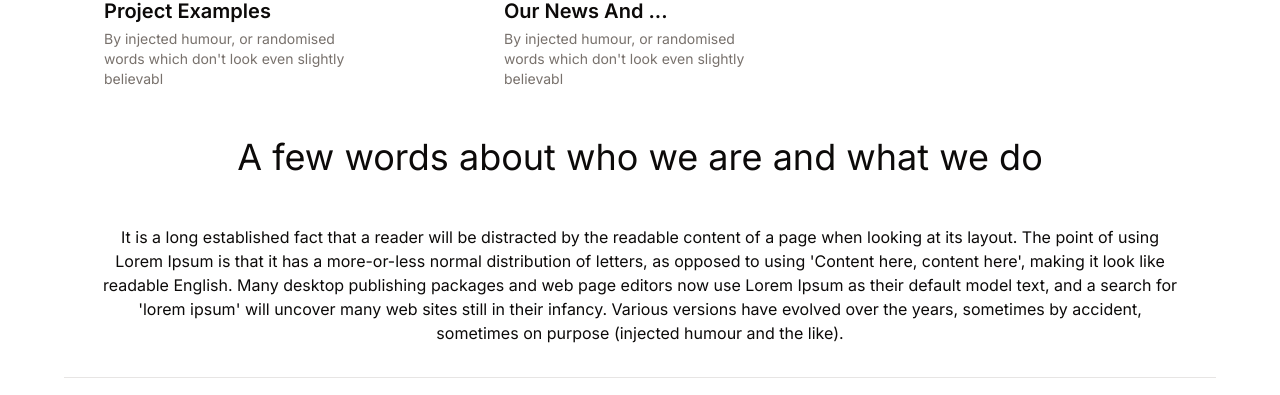
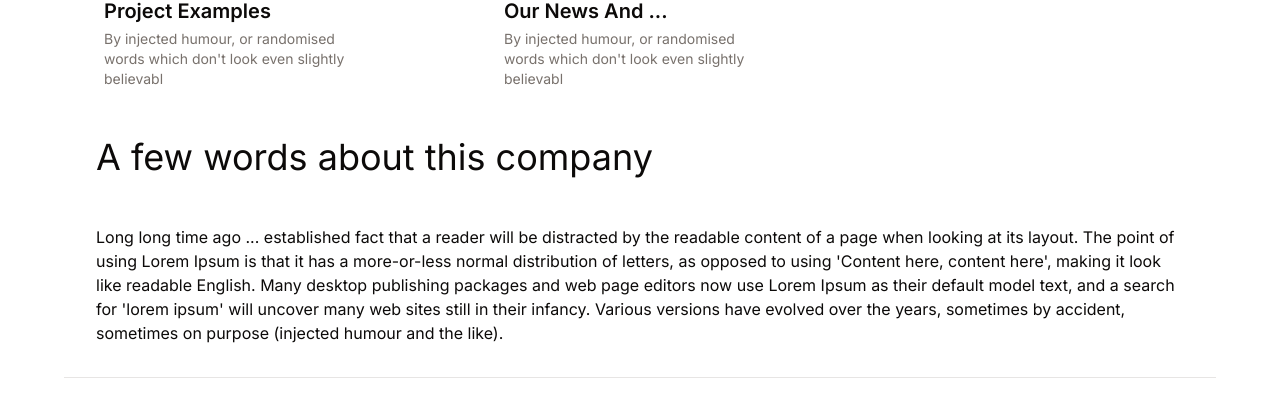
Before and after one commit to danielu96/service-project, a Next.js app: page / in a window 1280 px wide. Shown: the part 1498-1893 px from the top of the page. Built offline with nearby package versions, Linux system fonts and the light colour scheme.

Commit message:
text-left added

```diff
--- a/components/home/AboutUs.tsx
+++ b/components/home/AboutUs.tsx
@@ -4,9 +4,9 @@ import React from 'react'
 const AboutUs = () => {
     return (
         <>
-            <div className='container my-8 text-center'>
-                <h1 className='text-4xl  my-12 text-pretty'>A few words about who we are and what we do</h1>
-                <p>It is a long established fact that a reader will be distracted by the readable content of a page when looking at its layout. The point of using Lorem Ipsum is that it has a more-or-less normal distribution of letters, as opposed to using 'Content here, content here', making it look like readable English. Many desktop publishing packages and web page editors now use Lorem Ipsum as their default model text, and a search for 'lorem ipsum' will uncover many web sites still in their infancy. Various versions have evolved over the years, sometimes by accident,
+            <div className='container my-8 text-left'>
+                <h1 className='text-4xl  my-12 text-pretty'>A few words about this company</h1>
+                <p>Long long time ago ... established fact that a reader will be distracted by the readable content of a page when looking at its layout. The point of using Lorem Ipsum is that it has a more-or-less normal distribution of letters, as opposed to using 'Content here, content here', making it look like readable English. Many desktop publishing packages and web page editors now use Lorem Ipsum as their default model text, and a search for 'lorem ipsum' will uncover many web sites still in their infancy. Various versions have evolved over the years, sometimes by accident,
                     sometimes on purpose (injected humour and the like).</p>
             </div>
             <Separator />
```
